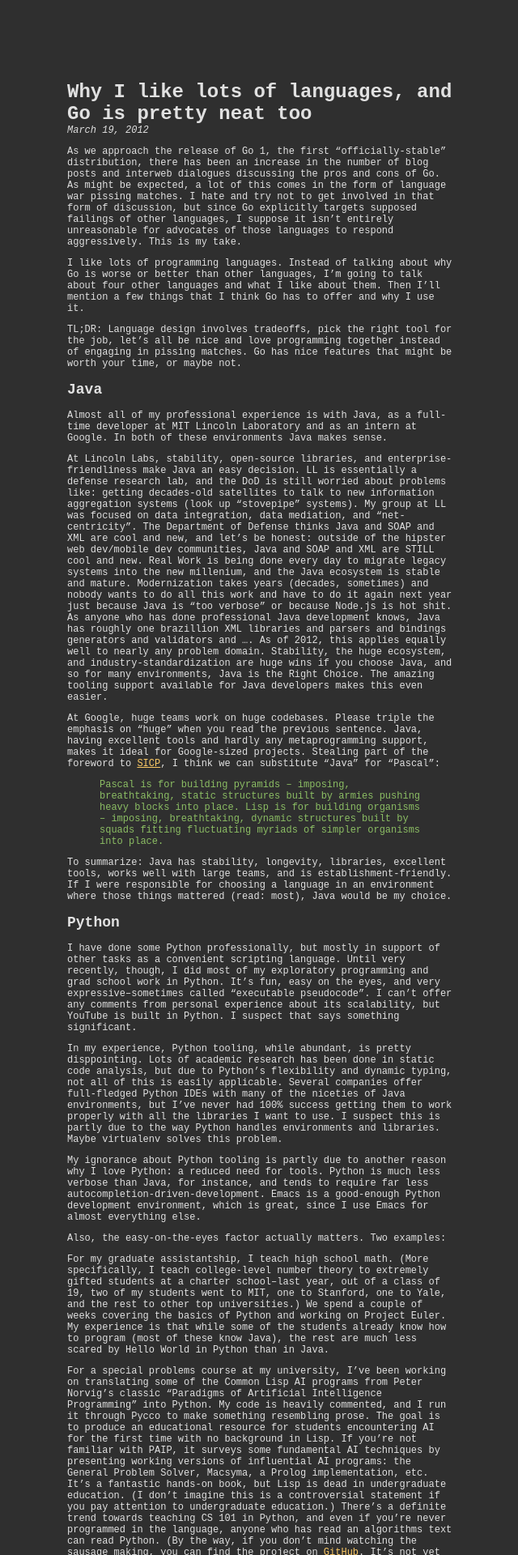
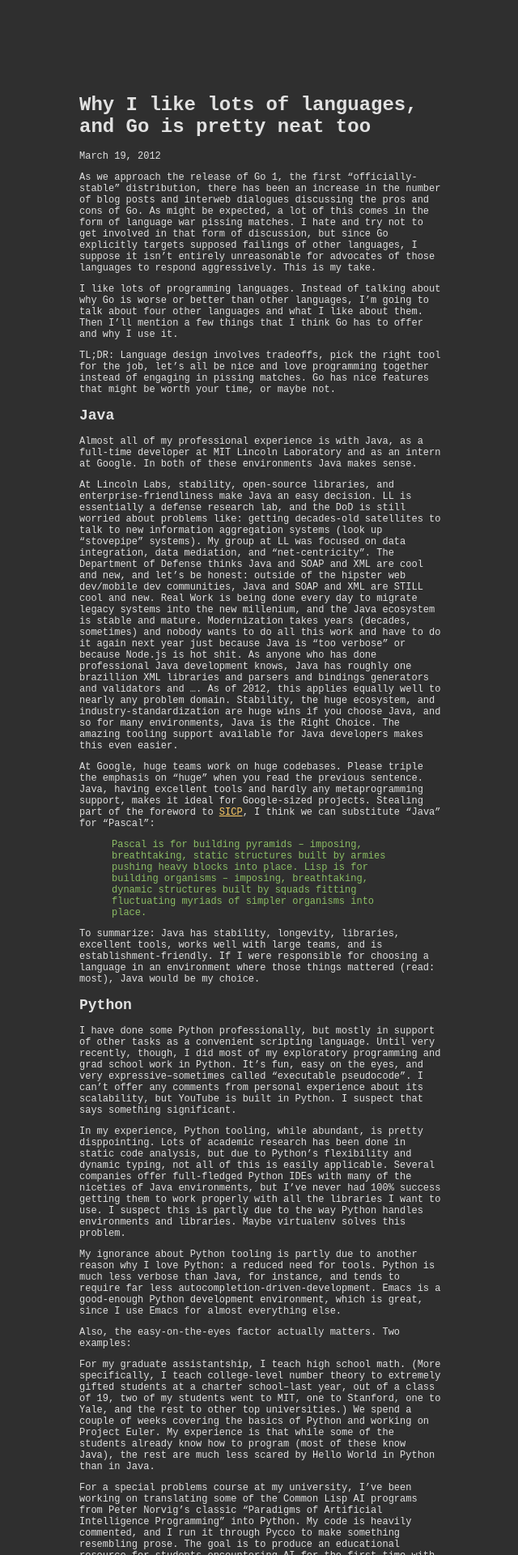
Before and after one commit to dhconnelly/dhconnelly.github.io, a Jekyll site: the page built from _posts/2012-03-19-why-i-like-lots-of-languages-and-go-is.md, in a window 1280 px wide. Shown: the top 1920 px of the page at 81% size, without its empty margins (317-957 px from the left). Built offline with Jekyll 4.4.1, drawn with Linux system fonts in a browser that asks for light colours; some web fonts are replaced; some of the changed text lies outside the part shown.

```diff
--- a/_posts/2012-03-19-why-i-like-lots-of-languages-and-go-is.md
+++ b/_posts/2012-03-19-why-i-like-lots-of-languages-and-go-is.md
@@ -221,7 +221,7 @@ languages I mentioned earlier, and I feel like the job should always determine
 the tool, so I don't want to get involved in cross-language firefights.
 Programming is what I love, not language partisanship.
 
-When Go 1 is launched, maybe give it a try.  If it doesn't have feature [X] that
+When Go 1 is launched, maybe give it a try.  If it doesn't have feature X that
 you badly want, then maybe Go is not for you.  And that's OK too.
 
 
--- a/style.css
+++ b/style.css
@@ -1,42 +1,24 @@
 body {
     font-family: 'Droid Sans Mono', monospace;
     font-size: 12px;
-
     background-color: rgb(47,47,47);
     color: rgb(225,225,225);
-
     margin: auto;
-    width: 40em;
+    width: 450px;
     padding-top: 100px;
     padding-bottom: 100px;
 }
-
 a, a:link, a:visited {
     color: rgb(250,200,100);
 }
 a:active, a:hover {
     text-decoration: none;
 }
-
-header h1 {
-    margin: 0px;
-}
-
-header time {
-    margin-top: 10px;
-    font-style: italic;
-}
-
-.main-section {
-    padding-top: 10px;
-}
-.main-section h3 {
-    margin-bottom: 5px;
+blockquote {
+    color: #8CBE64;
 }
 .main-section ul {
-    margin-top: 0px;
-    padding-left: 0px;
-    margin-bottom: 0px;
+    padding-left: 0;
 }
 .main-section li {
     list-style-type: none;
@@ -44,38 +26,3 @@ header time {
 .main-section summary {
     display: inline;
 }
-
-.leaf-nav {
-    margin-top: 20px;
-}
-
-.blog-entry blockquote {
-    color: #8CBE64;
-}
-
-#topquote {
-    background: #777777;
-    border: 3px solid black;
-    color: black;
-    margin-bottom: 0;
-    margin-left: 0;
-}
-
-#topquote .attribution {
-    font-family: 'Georgia';
-    font-size: 10pt;
-    margin-top: 15px;
-    margin-bottom: 15px;
-    margin-left: 20px;
-    margin-right: 20px;
-}
-
-#topquote pre {
-    font-family: 'Georgia';
-    font-size: 10pt;
-    font-style: italic;
-    margin-top: 15px;
-    margin-bottom: 15px;
-    margin-left: 20px;
-    margin-right: 20px;
-}
```
Also changed, not shown: _layouts/default.html (+0 -13 lines), _posts/2012-02-28-yet-another-git-reading-list.md (+2 -2 lines), index.html (+5 -11 lines), favicon.ico (added).
